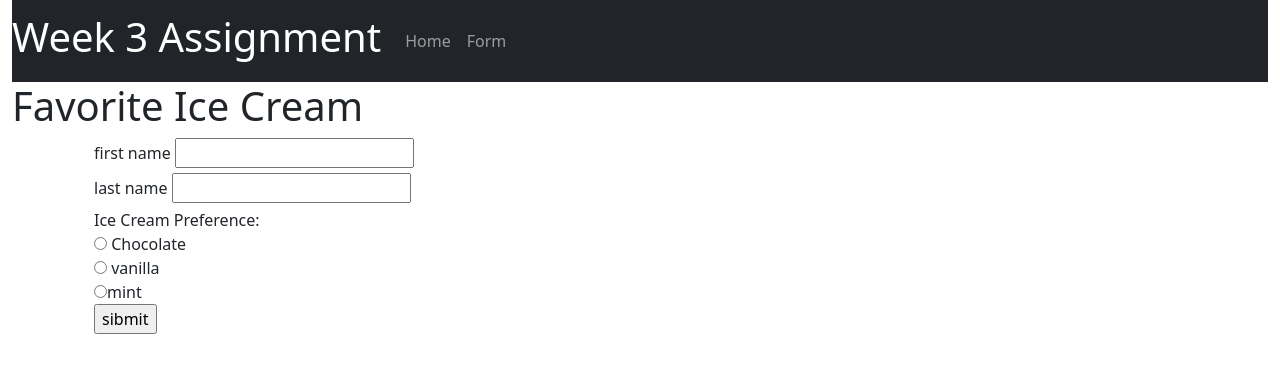
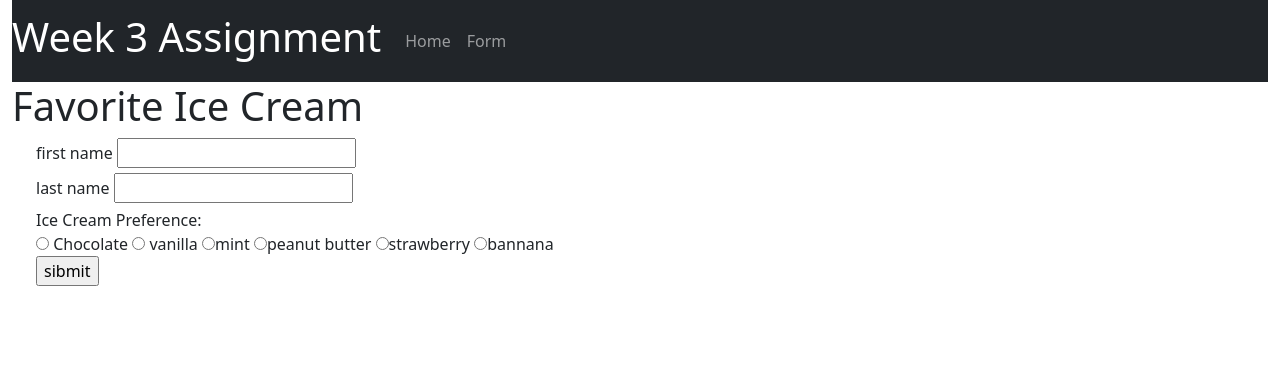
Before and after one commit to IronLord98/week-3-Bootstrap, a website: page index page 2.html in a window 1280 px wide. Drawn offline with nearby package versions, Linux system fonts and the light colour scheme.

Commit message:
fourth commit

```diff
--- a/index page 2.html
+++ b/index page 2.html
@@ -11,6 +11,7 @@
     <nav class="navbar navbar-expand-sm navbar-dark bg-dark">
         <a class="navbar-brand"> <h1>Week 3 Assignment</h1></a>
         <div>
+            <!--THe navbar-nav and the navbar-item help structer and style the links in the navbar section of the page.-->
             <ul class="navbar-nav">
                 <li class="nav-item active">
                     <a class="nav-link" href="index.html">Home</a>
@@ -21,19 +22,23 @@
              </ul>
         </div>
     </nav>
+    <!--This is a form were you can enter your name and pick your favorite ice cream.-->
     <h1>Favorite Ice Cream</h1>
-    <div class="container">
+    <div class="container-fluid">
         <Form class="container-fluid">
-            <div class="row mb-3">
-                <div class="col-12">
+            <div>
+                <div>
                     <label for="firstname" class="form-label">first name</label>
-                    <input type="text" name="first Name"> <br>
+                    <input type="text"name="first Name"> <br>
                     <label for="lastname" class="form-label">last name</label>
                     <input type="text" name="last Name"> <br>
                     Ice Cream Preference: <br>
-                    <input type="radio" name="ice-cream" value="chocolate"> Chocolate <br>
-                    <input type="radio" name="ice-cream" value="vanilla"> vanilla <br>
-                    <input type="radio" name="ice-cream" value="mint">mint <br>
+                    <input type="radio" name="ice-cream" value="chocolate"> Chocolate
+                    <input type="radio" name="ice-cream" value="vanilla"> vanilla
+                    <input type="radio" name="ice-cream" value="mint">mint
+                    <input type="radio" name="ice-cream" value="peanut butter">peanut butter
+                    <input type="radio" name="ice-cream" value="strawberry">strawberry
+                    <input type="radio" name="ice-cream" value="bannana">bannana <br>
                     <input type="submit" value="sibmit"> <br>
                  </div>
             </div>
@@ -41,7 +46,5 @@
         </Form>
     </div>
 
-
-
 </body>
 </html>
```
Also changed, not shown: index.html (+1 -0 lines).
